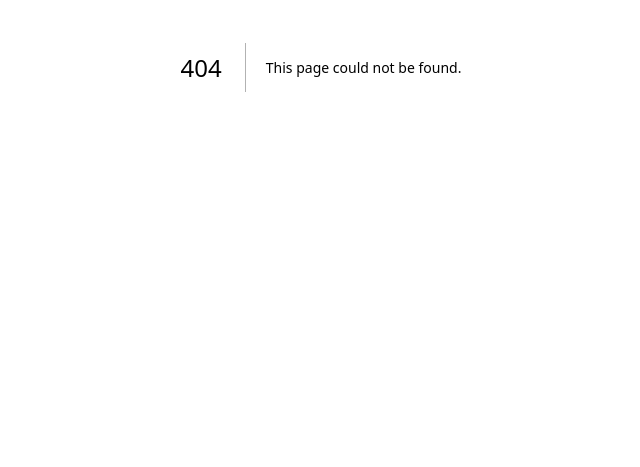
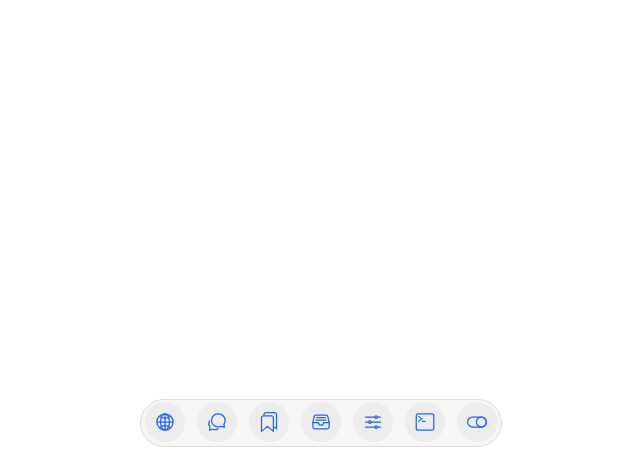
Before and after one commit to Ayuse/wired, a Next.js app: page /dock in a window 1280 px wide. Before the commit this address had no page. Shown: the part 333-800 px from the top of the page, without its empty margins (319-959 px from the left). Built offline with nearby package versions, Linux system fonts and the light colour scheme.

Commit message:
feat: mac dock

```diff
--- /dev/null
+++ b/app/dock/page.tsx
@@ -0,0 +1,85 @@
+"use client";
+
+import React, { use, useRef } from "react";
+import { motion, useMotionValue, useSpring, useTransform } from "framer-motion";
+
+import {
+  Globe,
+  ChatBubble,
+  bookmarks,
+  fileTray,
+  options,
+  terminal,
+  toggle,
+} from "@/asset/iconTray";
+const Dock = () => {
+  const dockItems = [
+    { icon: Globe, label: "Search" },
+    { icon: ChatBubble, label: "Chat" },
+    { icon: bookmarks, label: "Search" },
+    { icon: fileTray, label: "Chat" },
+    { icon: options, label: "Search" },
+    { icon: terminal, label: "Chat" },
+    { icon: toggle, label: "toggle" },
+  ];
+
+  let mouseX = useMotionValue(Infinity);
+
+  return (
+    <div className="h-screen w-screen bg-background text-text">
+      <div className="container">
+        <div
+          className="dock bg-grey flex w-auto h-12 fixed p-1 rounded-full bottom-5 left-2/4 -translate-x-1/2 gap-3 items-end border border-border-grey"
+          onMouseMove={(e) => {
+            mouseX.set(e.pageX);
+          }}
+          onMouseLeave={() => mouseX.set(Infinity)}
+        >
+          {dockItems.map((item, index) => {
+            return (
+              <DockItem key={index} index={index} mouseX={mouseX} item={item} />
+            );
+          })}
+        </div>
+      </div>
+    </div>
+  );
+};
+
+const DockItem = ({
+  index,
+  mouseX,
+  item,
+}: {
+  index: number;
+  mouseX: any;
+  item: any;
+}) => {
+  let itemRef = useRef(null);
+  let distance = useTransform(mouseX, (x: number) => {
+    let bounds = (
+      itemRef.current as HTMLElement | null
+    )?.getBoundingClientRect() ?? {
+      x: 0,
+      width: 0,
+    };
+    return x - bounds.x - bounds.width / 2;
+  });
+  let widthSync = useTransform(distance, [-200, 0, 200], [40, 80, 40]);
+  let width = useSpring(widthSync, { damping: 15, stiffness: 300, mass: 0.1 });
+  const iconWidth = width.get() - 15;
+  console.log(width.get());
+  return (
+    <motion.div
+      style={{ width, height: width }}
+      ref={itemRef}
+      key={index}
+      className="h-10 w-10 bg-dark-grey rounded-full cursor-pointer flex items-center justify-center"
+      onClick={() => console.log("object")}
+    >
+      <item.icon width={iconWidth} />
+    </motion.div>
+  );
+};
+
+export default Dock;
--- a/app/globals.css
+++ b/app/globals.css
@@ -3,31 +3,39 @@
 @tailwind utilities;
 
 :root {
-  --foreground-rgb: 0, 0, 0;
-  --background-start-rgb: 214, 219, 220;
-  --background-end-rgb: 255, 255, 255;
+  --background: 255, 255, 255;
+  --text: 37, 99, 235;
+  --grey: 247, 245, 245;
+  --border-grey: 220, 220, 220;
+  --dark-grey: 236, 236, 236;
+  background: rgba(var(--background), 1);
 }
 
 @media (prefers-color-scheme: dark) {
   :root {
-    --foreground-rgb: 255, 255, 255;
-    --background-start-rgb: 0, 0, 0;
-    --background-end-rgb: 0, 0, 0;
+    --background: 4, 8, 15;
+    --text: 220, 220, 220;
+    --grey: 16, 19, 24;
+    --border-grey: 220, 220, 220;
+    --dark-grey: 78, 82, 85;
+    background: rgba(var(--background), 1);
   }
 }
 
-body {
-  color: rgb(var(--foreground-rgb));
-  background: linear-gradient(
-      to bottom,
-      transparent,
-      rgb(var(--background-end-rgb))
-    )
-    rgb(var(--background-start-rgb));
+.dark {
+  --background: 4, 8, 15;
+  --text: 220, 220, 220;
+  --grey: 16, 19, 24;
+  --border-grey: 220, 220, 220;
+  --dark-grey: 78, 82, 85;
+  background: rgba(var(--background), 1);
 }
 
-@layer utilities {
-  .text-balance {
-    text-wrap: balance;
-  }
+svg {
+  width: 50%;
+  height: 50%;
 }
+
+ion-icon {
+  color: rgb(90, 90, 211);
+}
--- a/app/layout.tsx
+++ b/app/layout.tsx
@@ -16,7 +16,7 @@ export default function RootLayout({
 }>) {
   return (
     <html lang="en">
-      <body className={inter.className}>{children}</body>
+      <body className={(inter.className, "light")}>{children}</body>
     </html>
   );
 }
--- /dev/null
+++ b/asset/iconTray.tsx
@@ -0,0 +1,222 @@
+export const ChatBubble = ({ width }: { width: number }) => (
+  <svg
+    xmlns="http://www.w3.org/2000/svg"
+    viewBox="0 0 512 512"
+    width={20}
+    height={20}
+  >
+    <path
+      d="M431 320.6c-1-3.6 1.2-8.6 3.3-12.2a33.68 33.68 0 012.1-3.1A162 162 0 00464 215c.3-92.2-77.5-167-173.7-167-83.9 0-153.9 57.1-170.3 132.9a160.7 160.7 0 00-3.7 34.2c0 92.3 74.8 169.1 171 169.1 15.3 0 35.9-4.6 47.2-7.7s22.5-7.2 25.4-8.3a26.44 26.44 0 019.3-1.7 26 26 0 0110.1 2l56.7 20.1a13.52 13.52 0 003.9 1 8 8 0 008-8 12.85 12.85 0 00-.5-2.7z"
+      fill="none"
+      stroke="currentColor"
+      strokeLinecap="round"
+      strokeMiterlimit="10"
+      strokeWidth="32"
+    />
+    <path
+      d="M66.46 232a146.23 146.23 0 006.39 152.67c2.31 3.49 3.61 6.19 3.21 8s-11.93 61.87-11.93 61.87a8 8 0 002.71 7.68A8.17 8.17 0 0072 464a7.26 7.26 0 002.91-.6l56.21-22a15.7 15.7 0 0112 .2c18.94 7.38 39.88 12 60.83 12A159.21 159.21 0 00284 432.11"
+      fill="none"
+      stroke="currentColor"
+      strokeLinecap="round"
+      strokeMiterlimit="10"
+      strokeWidth="32"
+    />
+  </svg>
+);
+
+export const Globe = ({ width }: { width: number }) => (
+  <svg
+    xmlns="http://www.w3.org/2000/svg"
+    viewBox="0 0 512 512"
+    width={width || "20"}
+    height={width || "20"}
+  >
+    <path
+      d="M256 48C141.13 48 48 141.13 48 256s93.13 208 208 208 208-93.13 208-208S370.87 48 256 48z"
+      fill="none"
+      stroke="currentColor"
+      stroke-miterlimit="10"
+      stroke-width="32"
+    />
+    <path
+      d="M256 48c-58.07 0-112.67 93.13-112.67 208S197.93 464 256 464s112.67-93.13 112.67-208S314.07 48 256 48z"
+      fill="none"
+      stroke="currentColor"
+      stroke-miterlimit="10"
+      stroke-width="32"
+    />
+    <path
+      d="M117.33 117.33c38.24 27.15 86.38 43.34 138.67 43.34s100.43-16.19 138.67-43.34M394.67 394.67c-38.24-27.15-86.38-43.34-138.67-43.34s-100.43 16.19-138.67 43.34"
+      fill="none"
+      stroke="currentColor"
+      stroke-linecap="round"
+      stroke-linejoin="round"
+      stroke-width="32"
+    />
+    <path
+      fill="none"
+      stroke="currentColor"
+      stroke-miterlimit="10"
+      stroke-width="32"
+      d="M256 48v416M464 256H48"
+    />
+  </svg>
+);
+
+export const bookmarks = ({ width }: { width: number }) => (
+  <svg
+    xmlns="http://www.w3.org/2000/svg"
+    viewBox="0 0 512 512"
+    width={width || "20"}
+    height={width || "20"}
+  >
+    <path
+      d="M128 80V64a48.14 48.14 0 0148-48h224a48.14 48.14 0 0148 48v368l-80-64"
+      fill="none"
+      stroke="currentColor"
+      stroke-linejoin="round"
+      stroke-width="32"
+    />
+    <path
+      d="M320 96H112a48.14 48.14 0 00-48 48v352l152-128 152 128V144a48.14 48.14 0 00-48-48z"
+      fill="none"
+      stroke="currentColor"
+      stroke-linejoin="round"
+      stroke-width="32"
+    />
+  </svg>
+);
+
+export const fileTray = ({ width }: { width: number }) => (
+  <svg
+    xmlns="http://www.w3.org/2000/svg"
+    viewBox="0 0 512 512"
+    width={width || "20"}
+    height={width || "20"}
+  >
+    <path
+      d="M384 80H128c-26 0-43 14-48 40L48 272v112a48.14 48.14 0 0048 48h320a48.14 48.14 0 0048-48V272l-32-152c-5-27-23-40-48-40z"
+      fill="none"
+      stroke="currentColor"
+      stroke-linejoin="round"
+      stroke-width="32"
+    />
+    <path
+      fill="none"
+      stroke="currentColor"
+      stroke-linecap="round"
+      stroke-linejoin="round"
+      stroke-width="32"
+      d="M48 272h144M320 272h144M192 272a64 64 0 00128 0M144 144h224M128 208h256"
+    />
+  </svg>
+);
+
+export const options = ({ width }: { width: number }) => (
+  <svg
+    xmlns="http://www.w3.org/2000/svg"
+    viewBox="0 0 512 512"
+    width={width || "20"}
+    height={width || "20"}
+  >
+    <path
+      fill="none"
+      stroke="currentColor"
+      stroke-linecap="round"
+      stroke-linejoin="round"
+      stroke-width="32"
+      d="M368 128h80M64 128h240M368 384h80M64 384h240M208 256h240M64 256h80"
+    />
+    <circle
+      cx="336"
+      cy="128"
+      r="32"
+      fill="none"
+      stroke="currentColor"
+      stroke-linecap="round"
+      stroke-linejoin="round"
+      stroke-width="32"
+    />
+    <circle
+      cx="176"
+      cy="256"
+      r="32"
+      fill="none"
+      stroke="currentColor"
+      stroke-linecap="round"
+      stroke-linejoin="round"
+      stroke-width="32"
+    />
+    <circle
+      cx="336"
+      cy="384"
+      r="32"
+      fill="none"
+      stroke="currentColor"
+      stroke-linecap="round"
+      stroke-linejoin="round"
+      stroke-width="32"
+    />
+  </svg>
+);
+
+export const terminal = ({ width }: { width: number }) => (
+  <svg
+    xmlns="http://www.w3.org/2000/svg"
+    viewBox="0 0 512 512"
+    width={width || "20"}
+    height={width || "20"}
+  >
+    <rect
+      x="32"
+      y="48"
+      width="448"
+      height="416"
+      rx="48"
+      ry="48"
+      fill="none"
+      stroke="currentColor"
+      stroke-linejoin="round"
+      stroke-width="32"
+    />
+    <path
+      fill="none"
+      stroke="currentColor"
+      stroke-linecap="round"
+      stroke-linejoin="round"
+      stroke-width="32"
+      d="M96 112l80 64-80 64M192 240h64"
+    />
+  </svg>
+);
+
+export const toggle = ({ width }: { width: number }) => (
+  <svg
+    xmlns="http://www.w3.org/2000/svg"
+    viewBox="0 0 512 512"
+    width={width || "20"}
+    height={width || "20"}
+  >
+    <circle
+      cx="368"
+      cy="256"
+      r="128"
+      fill="none"
+      stroke="currentColor"
+      stroke-linejoin="round"
+      stroke-width="32"
+    />
+    <rect
+      x="16"
+      y="128"
+      width="480"
+      height="256"
+      rx="128"
+      ry="128"
+      fill="none"
+      stroke="currentColor"
+      stroke-linejoin="round"
+      stroke-width="32"
+    />
+  </svg>
+);
--- a/tailwind.config.ts
+++ b/tailwind.config.ts
@@ -8,6 +8,13 @@ const config: Config = {
   ],
   theme: {
     extend: {
+      colors: {
+        background: "rgba(var(--background))",
+        text: "rgba(var(--text))",
+        grey: "rgba(var(--grey))",
+        "border-grey": "rgba(var(--border-grey))",
+        "dark-grey": "rgba(var(--dark-grey))",
+      },
       backgroundImage: {
         "gradient-radial": "radial-gradient(var(--tw-gradient-stops))",
         "gradient-conic":
```
Also changed, not shown: package.json (+6 -5 lines), app/dock/index.css (added), 1 other file (tests, documents, lock files or other folders).
